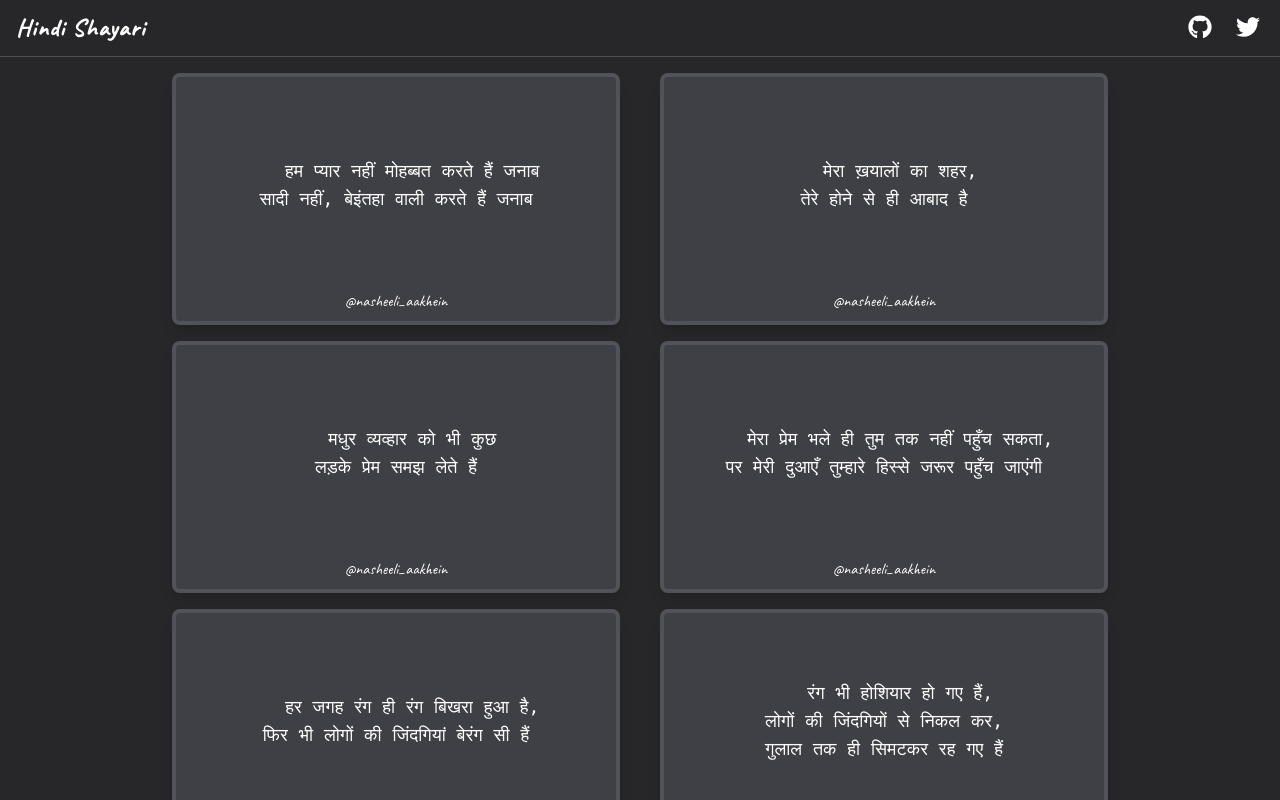
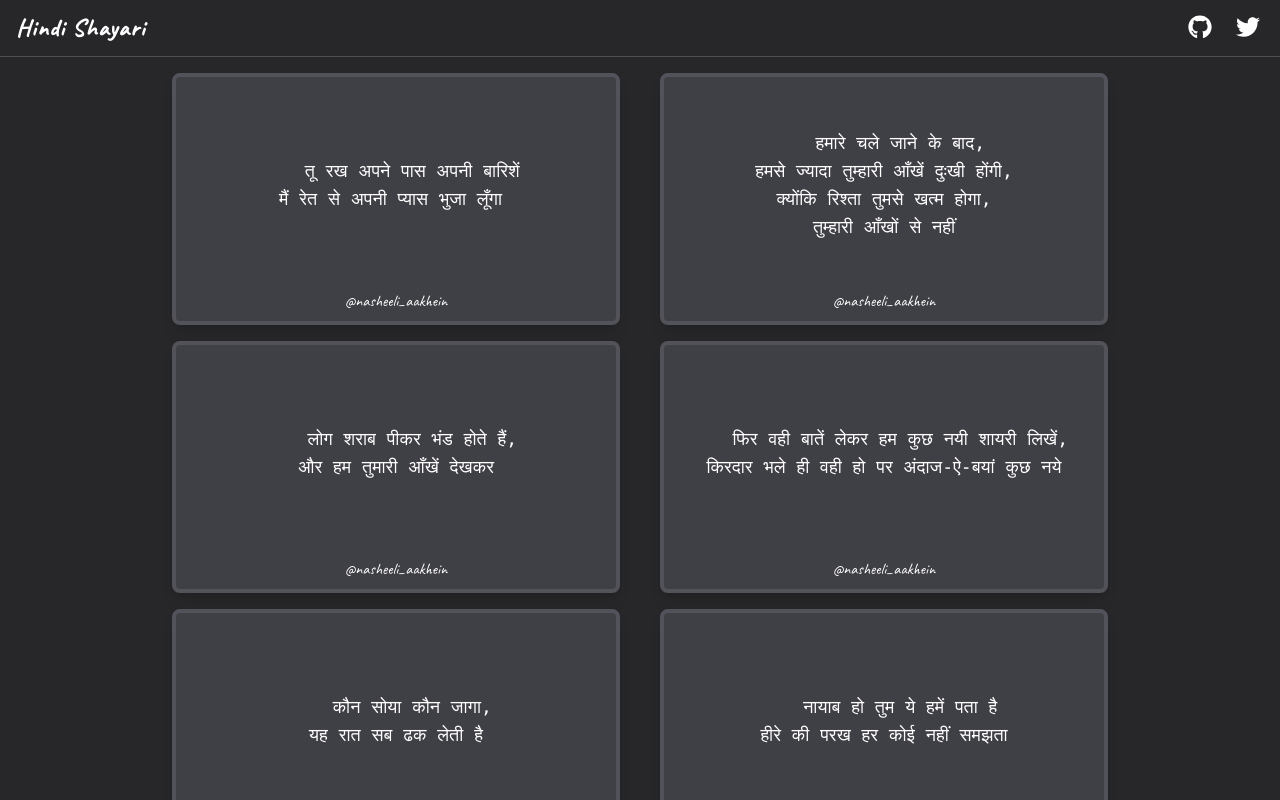
Before and after one commit to apgapg/my_hindi_shayari, a Svelte app: page / in a window 1280 px wide. Shown: the top 800 px of the page. Built offline with nearby package versions, Linux system fonts and the light colour scheme.

Commit message:
feat: add more shayari
Signed-off-by: Ayush P Gupta <ayushpguptaapg@gmail.com>

```diff
--- a/src/App.svelte
+++ b/src/App.svelte
@@ -2,7 +2,7 @@
     import Counter from "./lib/Counter.svelte";
 
     const datas = [
-        "क्या बात करें तेरे आखों की\nएक जेल है बिन सलाखों की",
+        "क्या बात करें तेरे आँखों की\nएक जेल है बिन सलाखों की",
         "मेरे दामन में काटों के सिवा कुछ भी नहीं\nआप फूलों के खरीदार नजर आते हैं",
         "हर घूंट में तेरी यादें बसीं हैं\nकेसे कह दूँ, शराब कड़वी है",
         "बेच दूँ क्या सारी परेशानियां?\nमौत अछा दाम दे रहीं है",
@@ -11,16 +11,16 @@
         "पानी मे तेरा अक्स देख कर इतरा रहा था मैं,\nकिसी ने पत्थर फेंककर, मंज़र बदल दिया",
         "मैं भी इतना पागल उस चाँद से इश्क कर बैठा,\nजिसके चाहने वाले आज तो क्या सदियों से अनेक हैं",
         "इन सितारों की महफिल मे\nऐ मेरे चाँद, तू खुद को अकेला मत मान,\nतेरे चाहने वाले अनेक हैं धरती पे",
-        "पहले चाँद सिर्फ़ आसमान मे दिखता था,\nपर अब तुमारी आखों मे भी दिखाई देता है",
+        "पहले चाँद सिर्फ़ आसमान मे दिखता था,\nपर अब तुमारी आँखों मे भी दिखाई देता है",
         "एक दफा देखने के बाद,\nएक दफा और देखने का मन करे,\nऐसा नशा हो तुम",
         "आज फिर देखा किसी ने हमें मुहब्बत भरी निगाहों से,\nआज फिर हमनें तुमारी खातिर अपनी नजरें झुका ली",
         "तुम्हारा इक नजर मुझे यूँ देखना, \nमानो उस शराब के प्याले की तरह है,\nजिसे पीकर जिंदगी के सारे ग़म भुला बैठता हूँ",
         "साथ बैठकर तुमसे प्यार हो या ना हो,\nपर बातें काफी सारी हो जाएंगी",
         "तेरा गया कुछ नहीं, मेरा रहा कुछ नहीं,\nइश्क तुमसे यूँ कुछ इस तरह का हुआ",
-        "काला होकर भी धन्य है वो काजल,\nजो तुमारी आखों को और भी हसीन बना देता है",
-        "ना जाने कौन सा जादू है तेरी ईन आखों मे,\nएक यथार्थ व्यक्ती को भी शायर बना दिया",
+        "काला होकर भी धन्य है वो काजल,\nजो तुमारी आँखों को और भी हसीन बना देता है",
+        "ना जाने कौन सा जादू है तेरी ईन आँखों मे,\nएक यथार्थ व्यक्ती को भी शायर बना दिया",
         "तुम्हें हक से पाने की बहुत कामना है,\nपर कमबख्त ये हाथ की लकीरें साथ नहीं देंगी",
-        "आखों से आंसू छलक जायेंगे कहीं एकांत मे,\nतू बे फ़िक्र रह,\nतुझसे जब भी मिलेंगे, मुस्करा कर मिलेंगे",
+        "आँखों से आंसू छलक जायेंगे कहीं एकांत मे,\nतू बे फ़िक्र रह,\nतुझसे जब भी मिलेंगे, मुस्करा कर मिलेंगे",
         "आज आसमान मे चाँद नहीं दिखाई दिया,\nपर हमें क्या, हमने तुम्हारा चेहरा देख लिया",
         "तुम चाँद सितारे तोड़ने की उम्मीद करते रह गए,\nहम अपनी साँसों की माला पर तुम्हारा नाम सिल लिए",
         "मेरी शायरी तुम्हारे आने से ही जन्मी है,\nऔर मेरी ख्वाहिश है इसकी साँसें भी,\nतुम्हारे जाने के साथ ही निकल जायें",
@@ -30,10 +30,10 @@
         "अकेला चलना कोई गुनाह नहीं है\nपर तुम्हारे वगैर चलना, ये गुनाह है",
         "तुम्हारे लब्ज बिना तुम्हारे बोले भी सुनाई दे जाते हैं\nबस तुम्हारी कमी तुम्हारे बेगार पूरी नहीं होती",
         "एक भूल खुदा से हुई, उसने तुम्हें मुझसे मिला दिया,\nएक भूल मुझसे हुई, मैं तुम्हें अपना ना बना सका",
-        "ये ब्रह्मण भी छोटा लगने लगे\nतेरी आखों की गहराई के आगे",
+        "ये ब्रह्मण भी छोटा लगने लगे\nतेरी आँखों की गहराई के आगे",
         "तू एक खुली किताब है,\nजिसे पढ़ना काफी आसान है\nजो तेरे चेहरे पर होता है,\nवही तेरे मन मे भी बस्ता है",
         "रातों में जागना फिर से शुरू हो गया है,\nलगता है हमें फिर से प्यार हो चुका है",
-        "तुम्हारी आखों से बहने वाले अश्रु,\nहमें गंगाजल से ज्यादा कीमती हैं",
+        "तुम्हारी आँखों से बहने वाले अश्रु,\nहमें गंगाजल से ज्यादा कीमती हैं",
         "किस्मत को है ये मंजूर क्या कीजिए,\nदुखद है, आप हमारी ताक में न बैठिए",
         "जिंदगी जीने के दायरे काफी छोटे हैं मेरे,\nएक बार फिर सोच, मेरा  हाथ थामने से पहले",
         "बसंत का महीना आ रहा है,\nचारो तरफ फूल खिलेंगे,\nकुछ हमारे बाघों मे,\nकुछ लोगों के दिलों मे",
@@ -54,7 +54,17 @@
         "मेरा प्रेम भले ही तुम तक नहीं पहुँच सकता,\nपर मेरी दुआएँ तुम्हारे हिस्से जरूर पहुँच जाएंगी",
         "मधुर व्यव्हार को भी कुछ\nलड़के प्रेम समझ लेते हैं",
         "मेरा ख़यालों का शहर,\nतेरे होने से ही आबाद है",
-        "हम प्यार नहीं मोहब्बत करते हैं जनाब\nसादी नहीं, बेइंतहा वाली करते हैं जनाब"
+        "हम प्यार नहीं मोहब्बत करते हैं जनाब\nसादी नहीं, बेइंतहा वाली करते हैं जनाब",
+        "इश्क इश्क होता है जनाब\nहर जगह दिल लगाने को इश्क नहीं कह्ते",
+        "दुश्मनों से भी प्यार हो जाएगा\nजरा दोस्तों को आजमाई तो सही",
+        "हमें तो नफरत हो गयी थी उस निर्दयी शहर से,\nपर क्या पता था वहाँ भी कोई अपना निकल आएगा",
+        "छोटी सी हमारी नैया पर,\nएक नायाबी आ बैठी है,\nडर है हम कहीं खुद के साथ,\nनैया भी ना डुबो बैठें",
+        "नायाब हो तुम ये हमें पता है\nहीरे की परख हर कोई नहीं समझता",
+        "कौन सोया कौन जागा,\nयह रात सब ढक लेती है",
+        "फिर वही बातें लेकर हम कुछ नयी शायरी लिखें,\nकिरदार भले ही वही हो पर अंदाज-ऐ-बयां कुछ नये",
+        "लोग शराब पीकर भंड होते हैं,\nऔर हम तुमारी आँखें देखकर",
+        "हमारे चले जाने के बाद,\nहमसे ज्यादा तुम्हारी आँखें दुःखी होंगी,\nक्योंकि रिश्ता तुमसे खत्म होगा,\nतुम्हारी आँखों से नहीं",
+        "तू रख अपने पास अपनी बारिशें\nमैं रेत से अपनी प्यास भुजा लूँगा "
     ].reverse();
 </script>
 
```
